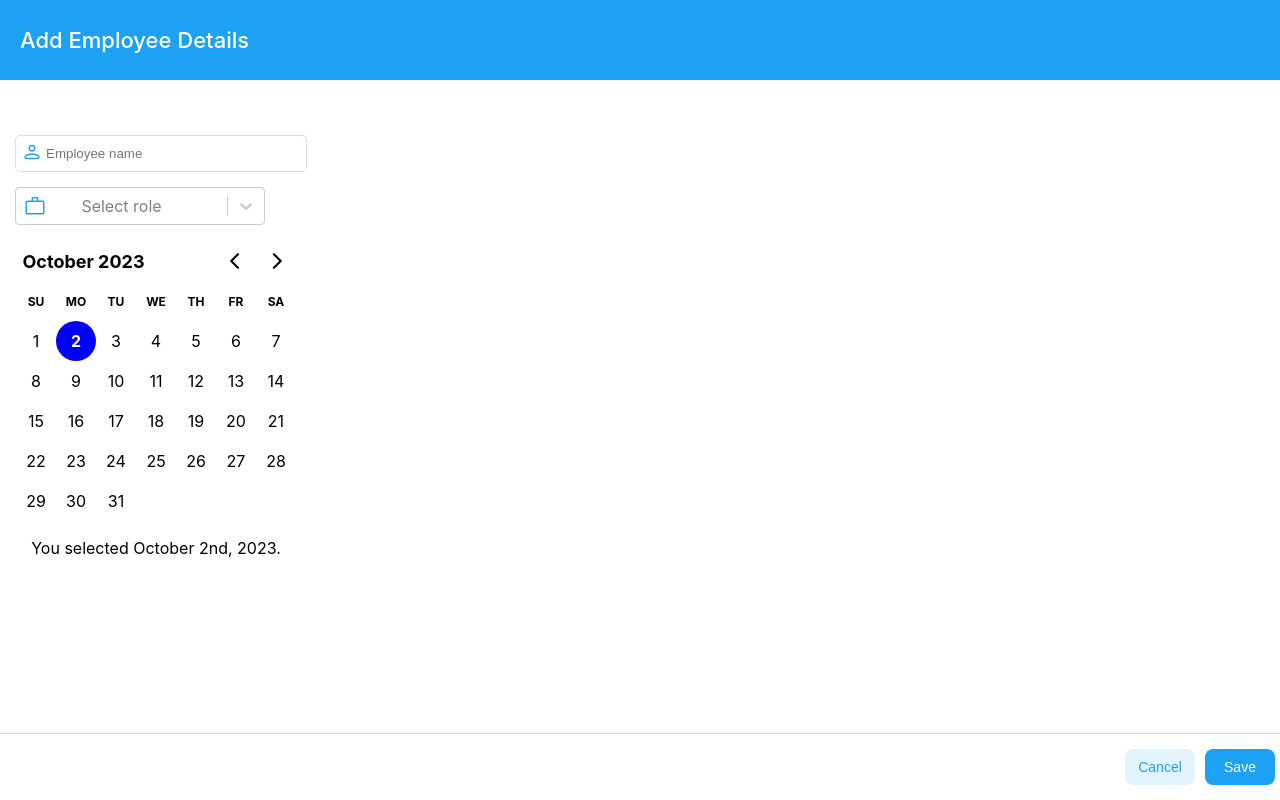
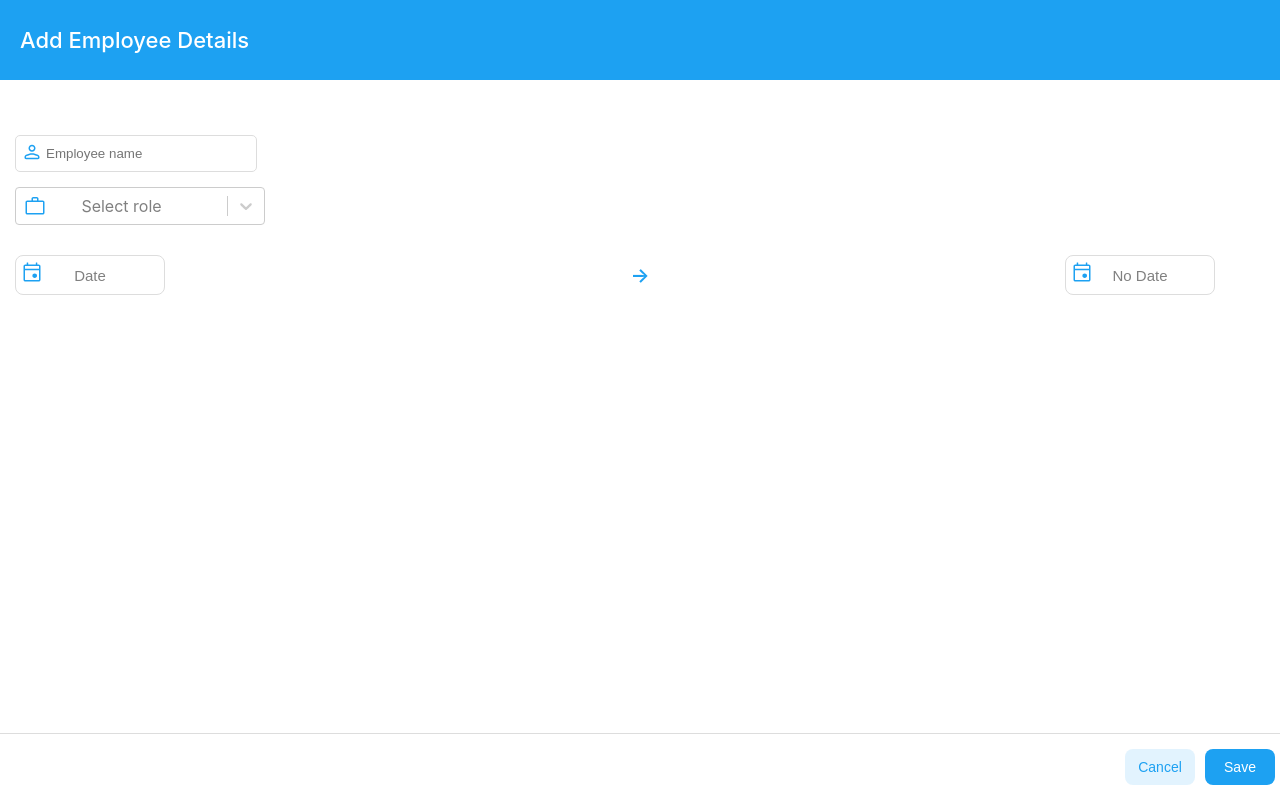
Before and after one commit to Neha-081/RI-assignment, a React (Create React App) app: page /add-employee in a window 1280 px wide. Built offline with nearby package versions, Linux system fonts and the light colour scheme.

Commit message:
datepicker inputs

```diff
--- /dev/null
+++ b/src/components/Datepicker/date.css
@@ -0,0 +1,33 @@
+
+.date-container {
+    display: flex;
+}
+
+.left-inner-addon {
+    width: 200px;
+}
+
+.left-inner-addon button {
+    /* position: absolute; */
+    font-size: 15px;
+    min-width: 150px;
+    height: 40px;
+    background-color: white;
+    border: 1px solid var(--gray-color);
+    border-radius: 8px;
+    color: gray;
+    cursor: pointer;
+    transition: background-color 0.3s ease;
+
+    /* Center the plus sign vertically and horizontally */
+    display: flex;
+    justify-content: center;
+    align-items: center;
+}
+
+.date-container span {
+    color: var(--primary-color);
+    font-weight: 600;
+    font-size: 20px;
+    margin: auto;
+}
--- a/src/components/Datepicker/index.jsx
+++ b/src/components/Datepicker/index.jsx
@@ -3,9 +3,11 @@ import React, { useState } from 'react';
 import { format } from 'date-fns';
 import { DayPicker } from 'react-day-picker';
 import 'react-day-picker/dist/style.css';
+import UserImage from '../../assets/user.svg';
+import DateImage from '../../assets/date.svg';
+import './date.css';
 
 const Datepicker = () => {
-  const [selected, setSelected] = useState();
   const today = new Date();
   const [selectedDay, setSelectedDay] = useState(today);
 
@@ -13,16 +15,29 @@ const Datepicker = () => {
     <p>You selected {format(selectedDay, 'PPP')}.</p>
   ) : (
     <p>Please pick a day.</p>
-  );
+  )
 
   return (
-    <DayPicker
+    <>
+    <div className='date-container'>
+    <div class="left-inner-addon">
+      <button>Date</button>
+      <img role="img" src={DateImage} />
+  </div>
+  <span>&#8594;</span>
+  <div class="left-inner-addon">
+  <button>No Date</button>
+      <img role="img" src={DateImage} />
+  </div>
+  </div>
+    {/* <DayPicker
       mode="single"
       required
       selected={selectedDay}
       onSelect={setSelectedDay}
       footer={footer}
-    />
+    /> */}
+    </>
   );
 }
 
```
Also changed, not shown: src/assets/date.svg (added).
